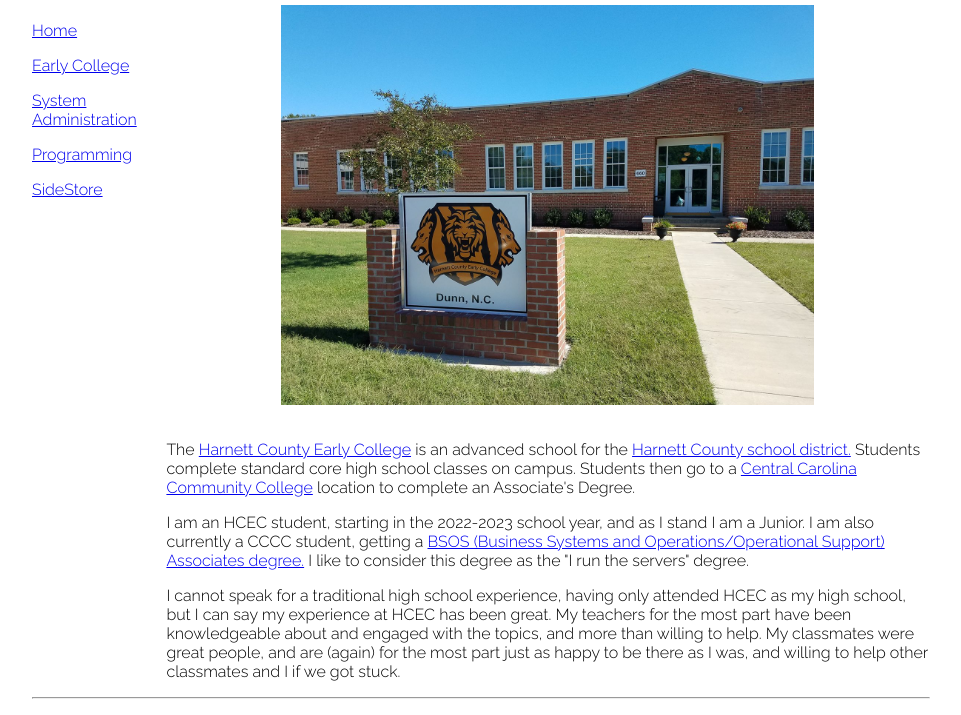
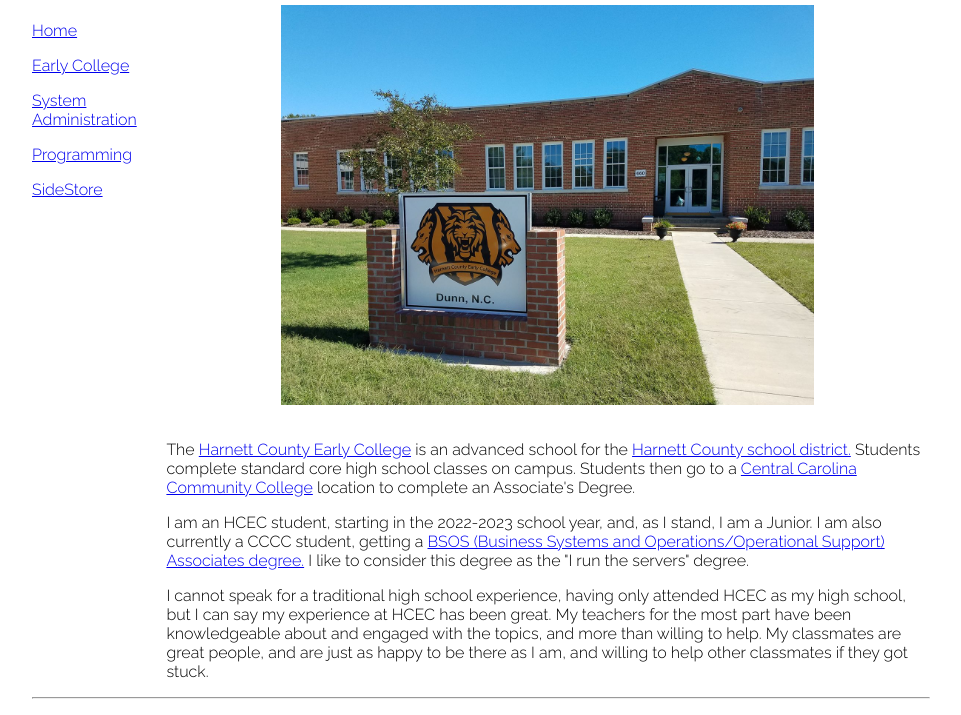
Before and after one commit to polymo1/CTI110Midterm, a plain HTML site: page earlycollege.html in a window 1280 px wide. Shown: the part 85-800 px from the top of the page, without its empty margins (160-1121 px from the left). Drawn offline with Linux system fonts and the light colour scheme.

Commit message:
second draft

```diff
--- a/earlycollege.html
+++ b/earlycollege.html
@@ -27,8 +27,8 @@
     <div class="main">
       <img id="dunncampusimg" class="center" src=img/dunncampus.jpg alt="A picture of The Harnett County Early College's Dunn Campus, with a sign and the entrance in view."><br>
       <p>The <a href="https://harnett.k12.nc.us/o/hcec">Harnett County Early College</a> is an advanced school for the <a href="https://harnett.k12.nc.us">Harnett County school district.</a> Students complete standard core high school classes on campus. Students then go to a <a href="https://cccc.edu">Central Carolina Community College</a> location to complete an Associate's Degree.</p>
-      <p>I am an HCEC student, starting in the 2022-2023 school year, and as I stand I am a Junior. I am also currently a CCCC student, getting a <a href="https://www.cccc.edu/curriculum/majors/computerinformation/">BSOS (Business Systems and Operations/Operational Support) Associates degree.</a> I like to consider this degree as the "I run the servers" degree.</p>
-      <p>I cannot speak for a traditional high school experience, having only attended HCEC as my high school, but I can say my experience at HCEC has been great. My teachers for the most part have been knowledgeable about and engaged with the topics, and more than willing to help. My classmates were great people, and are (again) for the most part just as happy to be there as I was, and willing to help other classmates and I if we got stuck.</p>
+      <p>I am an HCEC student, starting in the 2022-2023 school year, and, as I stand, I am a Junior. I am also currently a CCCC student, getting a <a href="https://www.cccc.edu/curriculum/majors/computerinformation/">BSOS (Business Systems and Operations/Operational Support) Associates degree.</a> I like to consider this degree as the "I run the servers" degree.</p>
+      <p>I cannot speak for a traditional high school experience, having only attended HCEC as my high school, but I can say my experience at HCEC has been great. My teachers for the most part have been knowledgeable about and engaged with the topics, and more than willing to help. My classmates are great people, and are just as happy to be there as I am, and willing to help other classmates if they got stuck.</p>
     </div>
     <hr style="width: 100%;">
   </body>
```
Also changed, not shown: index.html (+1 -1 lines), programming.html (+1 -1 lines).
